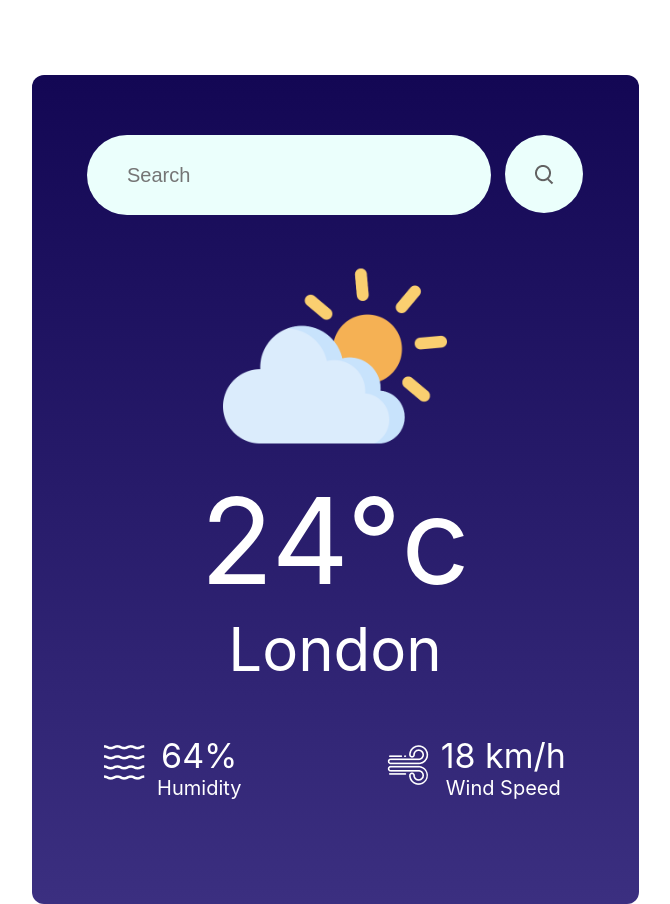
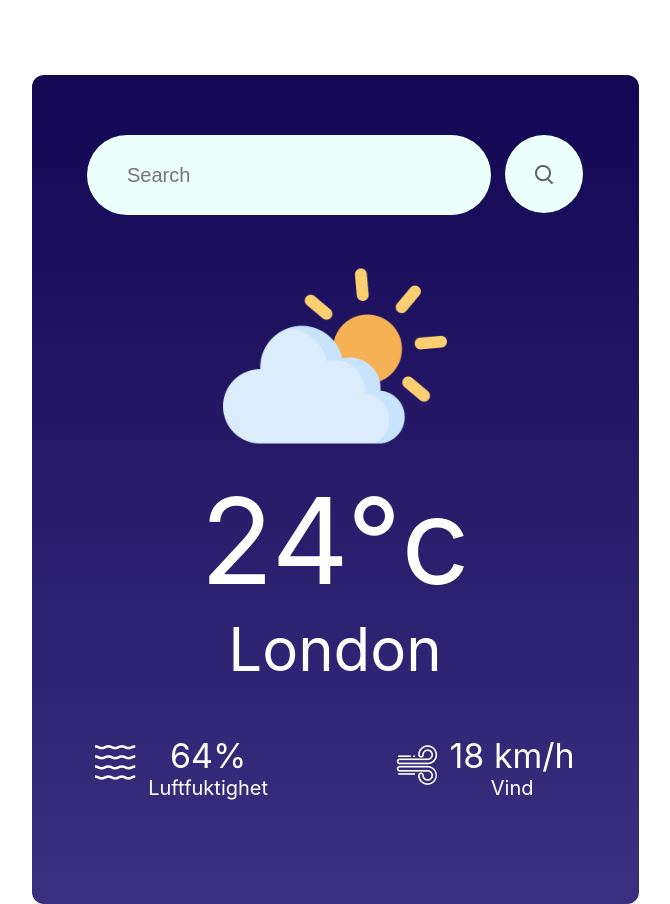
Before and after one commit to Meron92/weather, a React (Create React App) app: page / in a window 1280 px wide. Shown: the whole page, without its empty margins (305-975 px from the left). Built offline with nearby package versions, Linux system fonts and the light colour scheme.

Commit message:
small change in textfield

```diff
--- a/src/Components/WeatherApp.jsx
+++ b/src/Components/WeatherApp.jsx
@@ -90,14 +90,14 @@ else {
           <img src={humidity_icon} className="icon" alt="" />
           <div className="data">
             <div className="humidity-percent">64%</div>
-            <div className="text">Humidity</div>
+            <div className="text">Luftfuktighet</div>
           </div>
         </div>
         <div className="element">
           <img src={wind_icon} className="icon" alt="" />
           <div className="data">
             <div className="wind-speed">18 km/h</div>
-            <div className="text">Wind Speed</div>
+            <div className="text">Vind</div>
           </div>
         </div>
       </div>
```
